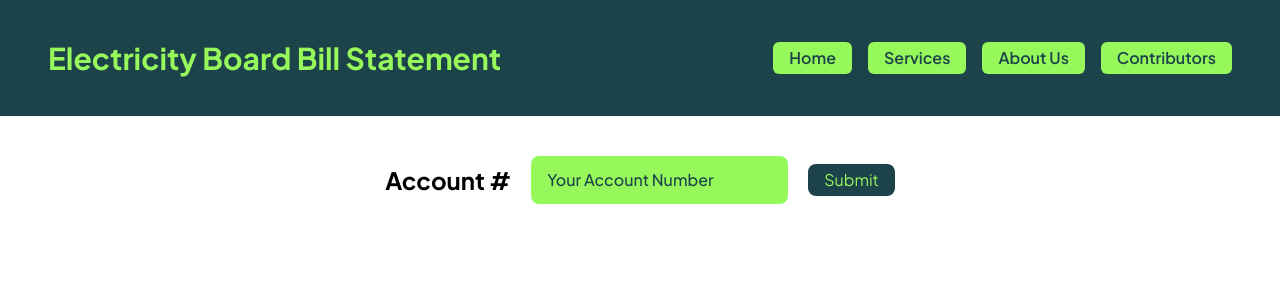
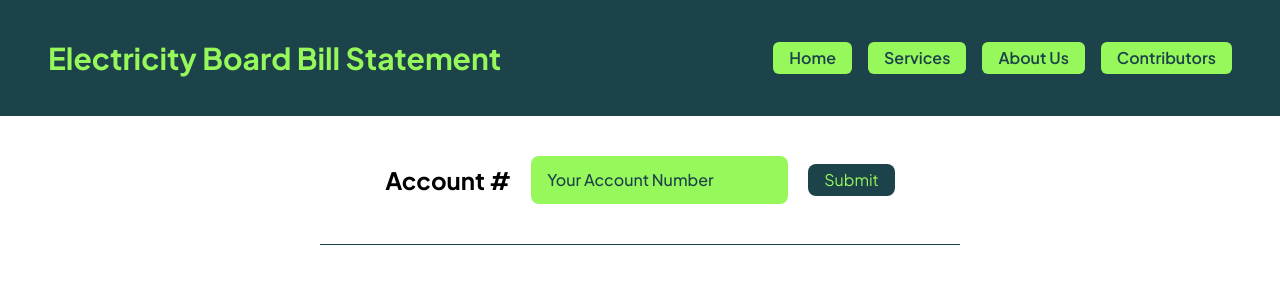
Before and after one commit to muthukumarimoorthi/eb-statement, a website built with Vite: page index.html in a window 1280 px wide. Built offline with nearby package versions, Linux system fonts and the light colour scheme.

Commit message:
feat: added underline between the cntrs

```diff
--- a/index.html
+++ b/index.html
@@ -51,6 +51,7 @@
 
     <!-- ! Main Section Starts Here -->
     <main>
+      <div>
         <div class="flex items-center justify-center m-10 gap-x-5">
           <span class="font-bold text-2xl">Account #</span>
           <input
@@ -65,6 +66,9 @@
             Submit
           </button>
       </div>
+      <div>
+        <div class="h-[1px] w-[50%] bg-[#1C4349] m-auto"></div>
+      </div>
     </main>
     <!-- ! Main Section Ends Here -->
   </body>
```
Lines whose indentation alone changed are shown as unchanged.
